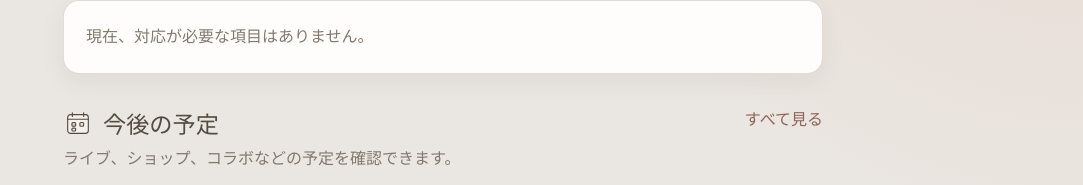
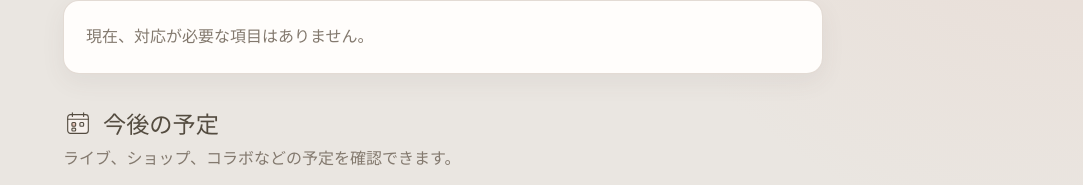
Before and after one commit to kafu0104-ai/oshi-memo, a React (Vite) app in the folder app/: page / in a window 1280 px wide. Shown: the part 269-454 px from the top of the page, without its empty margins (197-1280 px from the left). Built offline with nearby package versions, Linux system fonts and the light colour scheme.

Commit message:
Update HomePage.tsx

```diff
--- a/app/src/pages/Home/HomePage.tsx
+++ b/app/src/pages/Home/HomePage.tsx
@@ -39,16 +39,14 @@ function HomePage() {
               ライブ、ショップ、コラボなどの予定を確認できます。
             </p>
           </div>
+        </div>
 
-          <Link className="text-link" to="/events">
-            すべて見る
+        <div className="home-event-link">
+          <Link className="primary-link-button" to="/events">
+            <OshiIcon name="event" size={22} />
+            <span>イベント一覧を開く</span>
           </Link>
         </div>
-
-        <Link className="primary-link-button" to="/events">
-          <OshiIcon name="event" size={22} />
-          <span>イベント一覧を開く</span>
-        </Link>
       </section>
     </main>
   );
```
